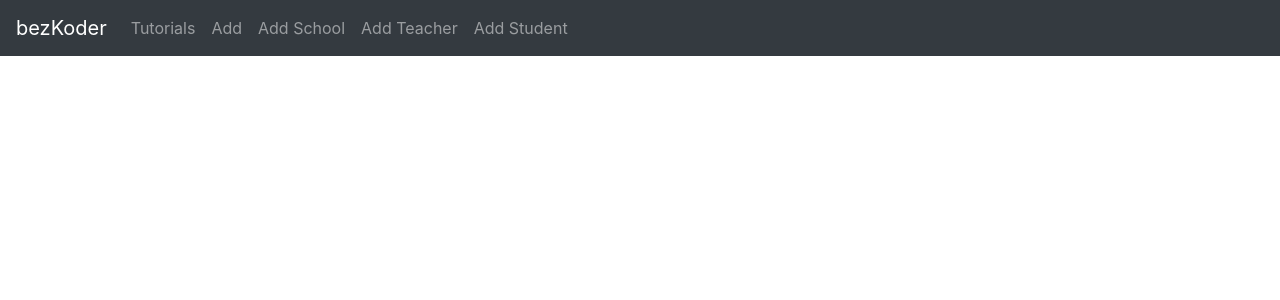
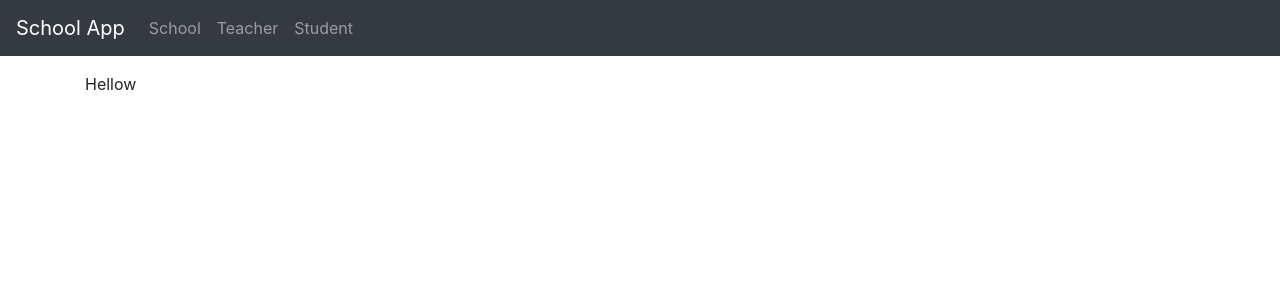
Before and after one commit to chaitanyapatil598/react-crud, a React (Create React App) app: page /schools in a window 1280 px wide. Shown: the top 300 px of the page. Built offline with nearby package versions, Linux system fonts and the light colour scheme.

Commit message:
feat: front end changes

```diff
--- a/package.json
+++ b/package.json
@@ -13,6 +13,7 @@
     "@types/react-router-dom": "^5.1.7",
     "axios": "^0.24.0",
     "bootstrap": "^4.6.0",
+    "generate-react-cli": "^7.0.4",
     "react": "^17.0.2",
     "react-dom": "^17.0.2",
     "react-router-dom": "^5.2.0",
--- a/src/App.tsx
+++ b/src/App.tsx
@@ -3,45 +3,35 @@ import { Switch, Route, Link } from "react-router-dom";
 import "bootstrap/dist/css/bootstrap.min.css";
 import "./App.css";
 
-import AddTutorial from "./components/add-tutorial.component";
-import Tutorial from "./components/tutorial.component";
-import TutorialsList from "./components/tutorials-list.component";
 import AddSchool from "./components/add-school.component";
 import AddTeacher from "./components/add-teacher.component";
 import AddStudent from "./components/add-student.component";
+import SchoolList from "./components/school-list.component";
 
 class App extends Component {
   render() {
     return (
       <div>
         <nav className="navbar navbar-expand navbar-dark bg-dark">
-          <Link to={"/tutorials"} className="navbar-brand">
-            bezKoder
+          <Link to={"/schools"} className="navbar-brand">
+            School App
           </Link>
           <div className="navbar-nav mr-auto">
-            <li className="nav-item">
-              <Link to={"/tutorials"} className="nav-link">
-                Tutorials
-              </Link>
-            </li>
-            <li className="nav-item">
-              <Link to={"/add"} className="nav-link">
-                Add
-              </Link>
-            </li>
+
+
             <li className="nav-item">
               <Link to={"/addSchool"} className="nav-link">
-                Add School
+                 School
               </Link>
             </li>
             <li className="nav-item">
               <Link to={"/addTeacher"} className="nav-link">
-                Add Teacher
+                 Teacher
               </Link>
             </li>
             <li className="nav-item">
               <Link to={"/addStudent"} className="nav-link">
-                Add Student
+                 Student
               </Link>
             </li>
           </div>
@@ -49,12 +39,11 @@ class App extends Component {
 
         <div className="container mt-3">
           <Switch>
-            <Route exact path={["/", "/tutorials"]} component={TutorialsList} />
-            <Route exact path="/add" component={AddTutorial} />
-            <Route path="/tutorials/:id" component={Tutorial} />
+            <Route exact path={["/", "/addSchool"]} component={AddSchool} />
             <Route path="/addSchool" component={AddSchool} />
             <Route path="/addTeacher" component={AddTeacher} />
             <Route path="/addStudent" component={AddStudent} />
+            <Route path= "/schools" component={SchoolList}/>
           </Switch>
         </div>
       </div>
--- /dev/null
+++ b/src/components/school-list.component.tsx
@@ -0,0 +1,17 @@
+import { Component } from "react";
+type Props = {};
+type State = {
+}
+
+export default class SchoolList extends Component<Props, State>{
+    constructor(props: Props) {
+        super(props)
+    }
+ render(){
+     return(
+         <div>
+            Hellow
+         </div>
+     )
+ }
+}
```
